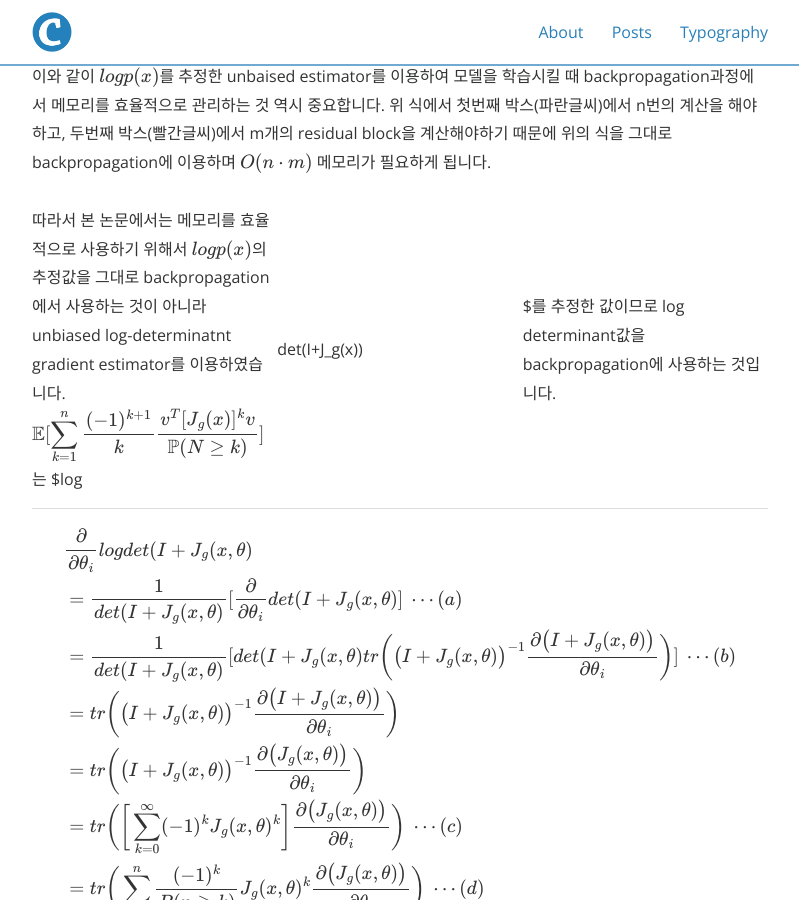
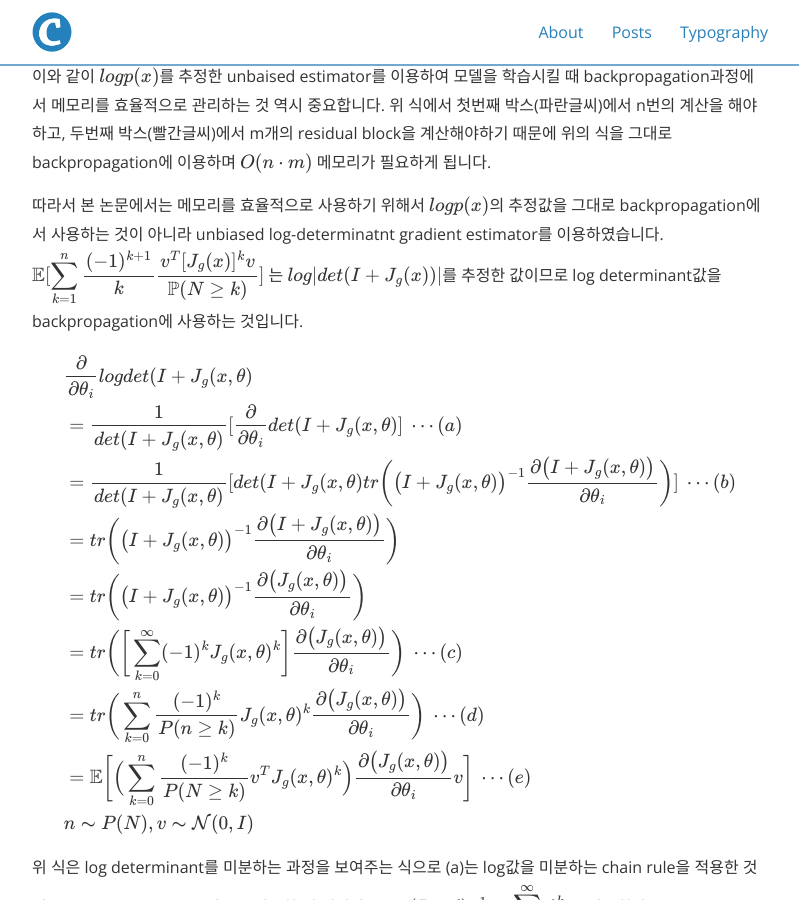
Before and after one commit to deep-generative-models-AIM5036/deep-generative-models-AIM5036.github.io, a Jekyll site: the page built from _posts/2022-11-13-ResidualFlow.md, in a window 1280 px wide and 900 px high, scrolled down 7183 px. Shown: the whole window, without its empty margins (240-1039 px from the left). Built offline with Jekyll 4.4.1, drawn with Linux system fonts in a browser that asks for light colours; nearby versions of some CDN libraries; formulas are drawn with MathJax 3; some of the changed text lies outside the part shown.

Commit message:
Update 2022-11-13-ResidualFlow.md
Signed-off-by: minyoung-2 <117256746+minyoung-2@users.noreply.github.com>

```diff
--- a/_posts/2022-11-13-ResidualFlow.md
+++ b/_posts/2022-11-13-ResidualFlow.md
@@ -253,7 +253,7 @@ $$
 
 이와 같이 $log p(x)$를 추정한 unbaised estimator를 이용하여 모델을 학습시킬 때 backpropagation과정에서 메모리를 효율적으로 관리하는 것 역시 중요합니다. 위 식에서 첫번째 박스(파란글씨)에서 n번의 계산을 해야하고, 두번째 박스(빨간글씨)에서 m개의 residual block을 계산해야하기 때문에 위의 식을 그대로 backpropagation에 이용하며 $O(n\cdot m)$ 메모리가 필요하게 됩니다.
 
-따라서 본 논문에서는 메모리를 효율적으로 사용하기 위해서 $log p(x)$의 추정값을 그대로 backpropagation에서 사용하는 것이 아니라 unbiased log-determinatnt gradient estimator를 이용하였습니다. $\mathbb{E}[\displaystyle\sum_{k=1}^{n}\frac{(-1)^{k+1}}{k}\frac{v^T[J_g(x)]^kv}{\mathbb{P}(N\geq k)}]$ 는 $log|det(I+J_g(x))|$를 추정한 값이므로 log determinant값을 backpropagation에 사용하는 것입니다.
+따라서 본 논문에서는 메모리를 효율적으로 사용하기 위해서 $log p(x)$의 추정값을 그대로 backpropagation에서 사용하는 것이 아니라 unbiased log-determinatnt gradient estimator를 이용하였습니다. $\mathbb{E}[\displaystyle\sum_{k=1}^{n}\frac{(-1)^{k+1}}{k}\frac{v^T[J_g(x)]^kv}{\mathbb{P}(N\geq k)}]$ 는 $log \vert det(I+J_g(x))\vert$를 추정한 값이므로 log determinant값을 backpropagation에 사용하는 것입니다.
 
 $$
 \begin{aligned}
```
Also changed, not shown: other parts of _posts/2022-11-13-ResidualFlow.md (+1 -1 lines).
